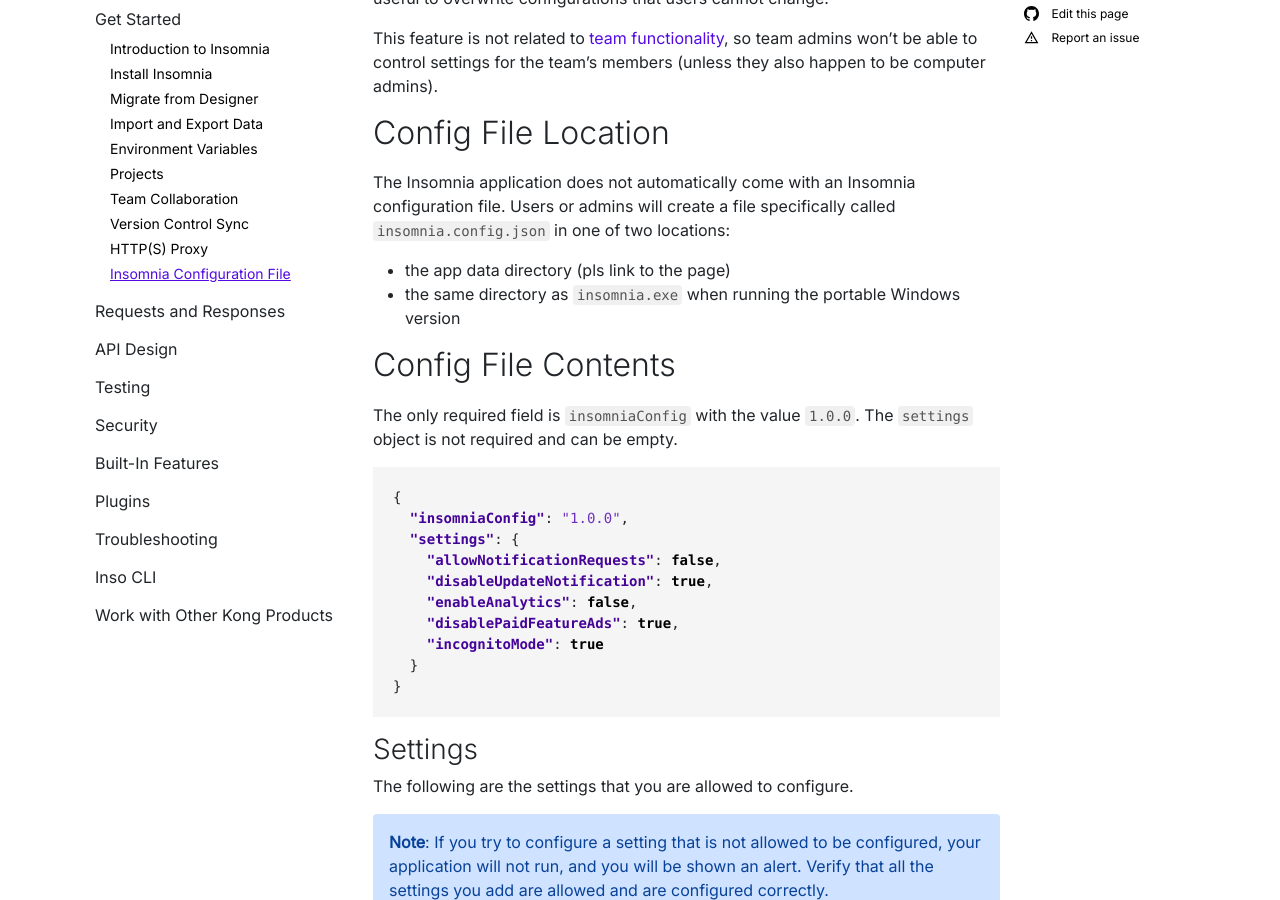
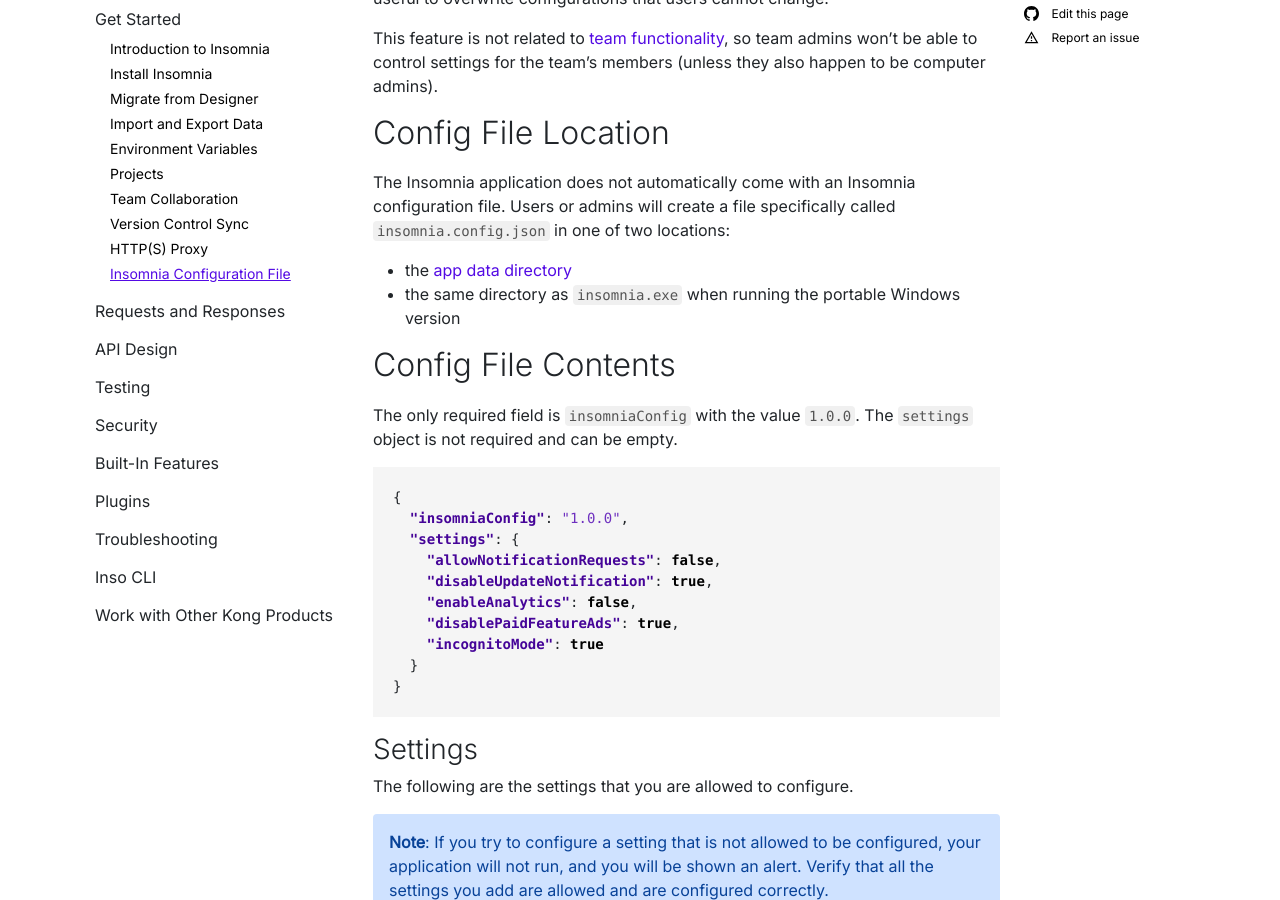
Before and after one commit to Kong/insomnia-docs, a Jekyll site: the page built from docs/insomnia/insomnia-config-file.md, in a window 1280 px wide and 900 px high, scrolled down 310 px. Built offline with Jekyll 4.4.1, drawn with Linux system fonts in a browser that asks for light colours; comment, search, counter and statistics services are not loaded.

Commit message:
Update docs/insomnia/insomnia-config-file.md
Co-authored-by: Opender Singh <opender.singh@konghq.com>

```diff
--- a/docs/insomnia/insomnia-config-file.md
+++ b/docs/insomnia/insomnia-config-file.md
@@ -14,7 +14,7 @@
 ## Config File Location
 
 The Insomnia application does not automatically come with an Insomnia configuration file. Users or admins will create a file specifically called `insomnia.config.json` in one of two locations:
-- the app data directory (pls link to the page)
+- the [app data directory](/insomnia/application-data)
 - the same directory as `insomnia.exe` when running the portable Windows version
 
 ## Config File Contents
```
